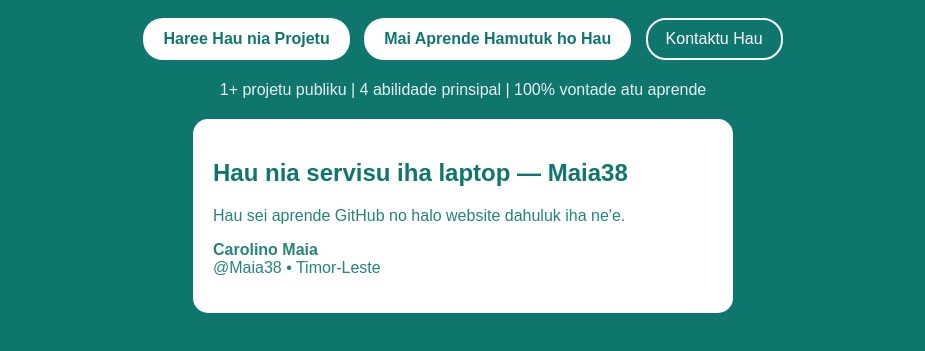
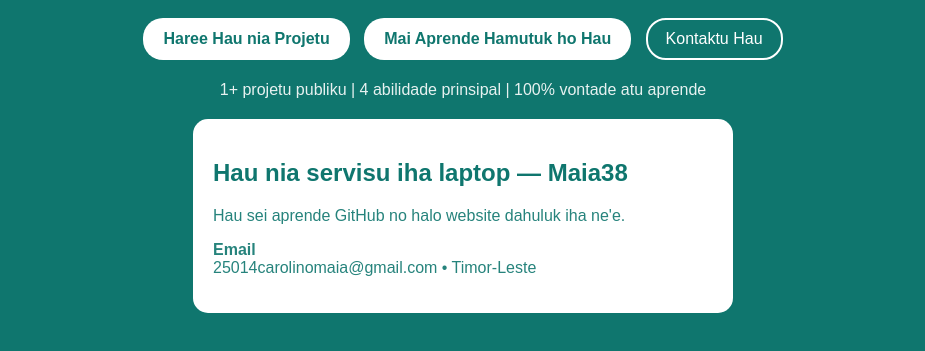
Before and after one commit to 25014carolinomaia-ops/Website, a plain HTML site: page index.html in a window 1280 px wide. Shown: the part 255-606 px from the top of the page, without its empty margins (177-1102 px from the left). Drawn offline with Linux system fonts and the light colour scheme.

Commit message:
Update index.html

```diff
--- a/index.html
+++ b/index.html
@@ -26,7 +26,7 @@ img{width:100%;border-radius:10px}
 <div class="card">
 <h2>Hau nia servisu iha laptop — Maia38</h2>
 <p>Hau sei aprende GitHub no halo website dahuluk iha ne'e.</p>
-<p><b>Carolino Maia</b><br>@Maia38 • Timor-Leste</p>
+<p><b>Email</b><br>25014carolinomaia@gmail.com • Timor-Leste</p>
 </div>
 </div>
 </body>
```
